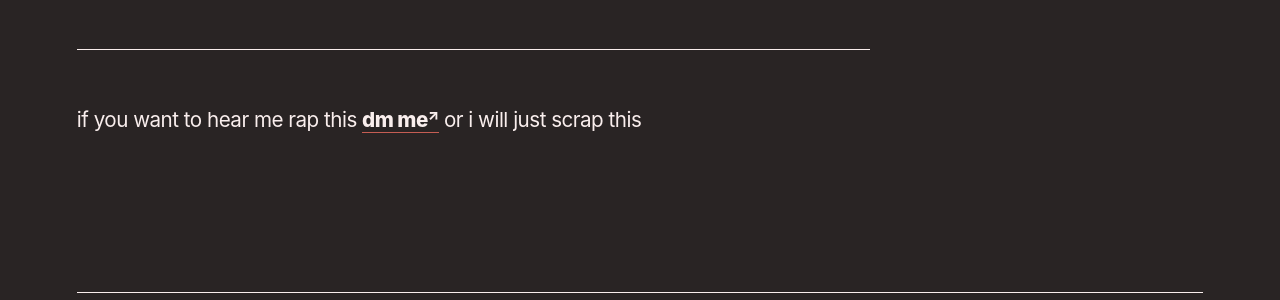
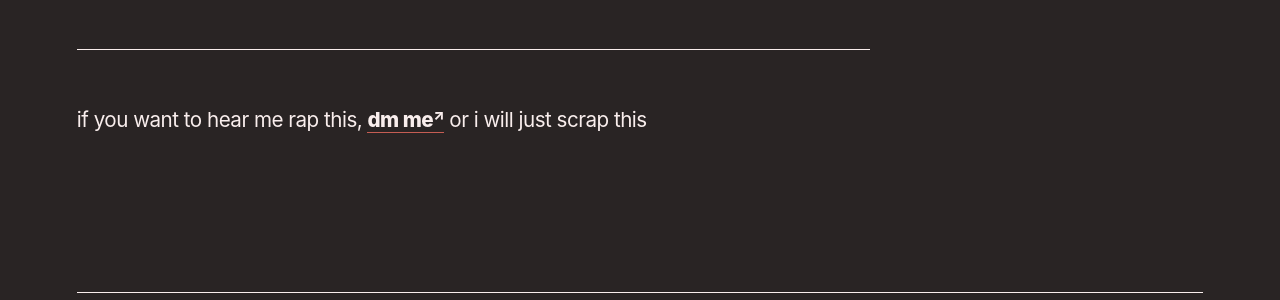
Before and after one commit to reddy2go/redgarden, a Jekyll site: the page built from _notes/genital garden.md, in a window 1280 px wide. Shown: the part 1094-1394 px from the top of the page. Built offline with Jekyll 4.4.1, drawn with Linux system fonts in a browser that asks for light colours; some web fonts are replaced; Markdown is read by kramdown in place of the engine named in the settings.

Commit message:
auto commit

```diff
--- a/_notes/genital garden.md
+++ b/_notes/genital garden.md
@@ -24,5 +24,4 @@
 scream, shout, express and ejaculate
 
 ---
-if you want to hear me rap this
-[dm me](https://twitter.com/reddy2go) or i will just scrap this
+if you want to hear me rap this, [dm me](https://twitter.com/reddy2go) or i will just scrap this
```
